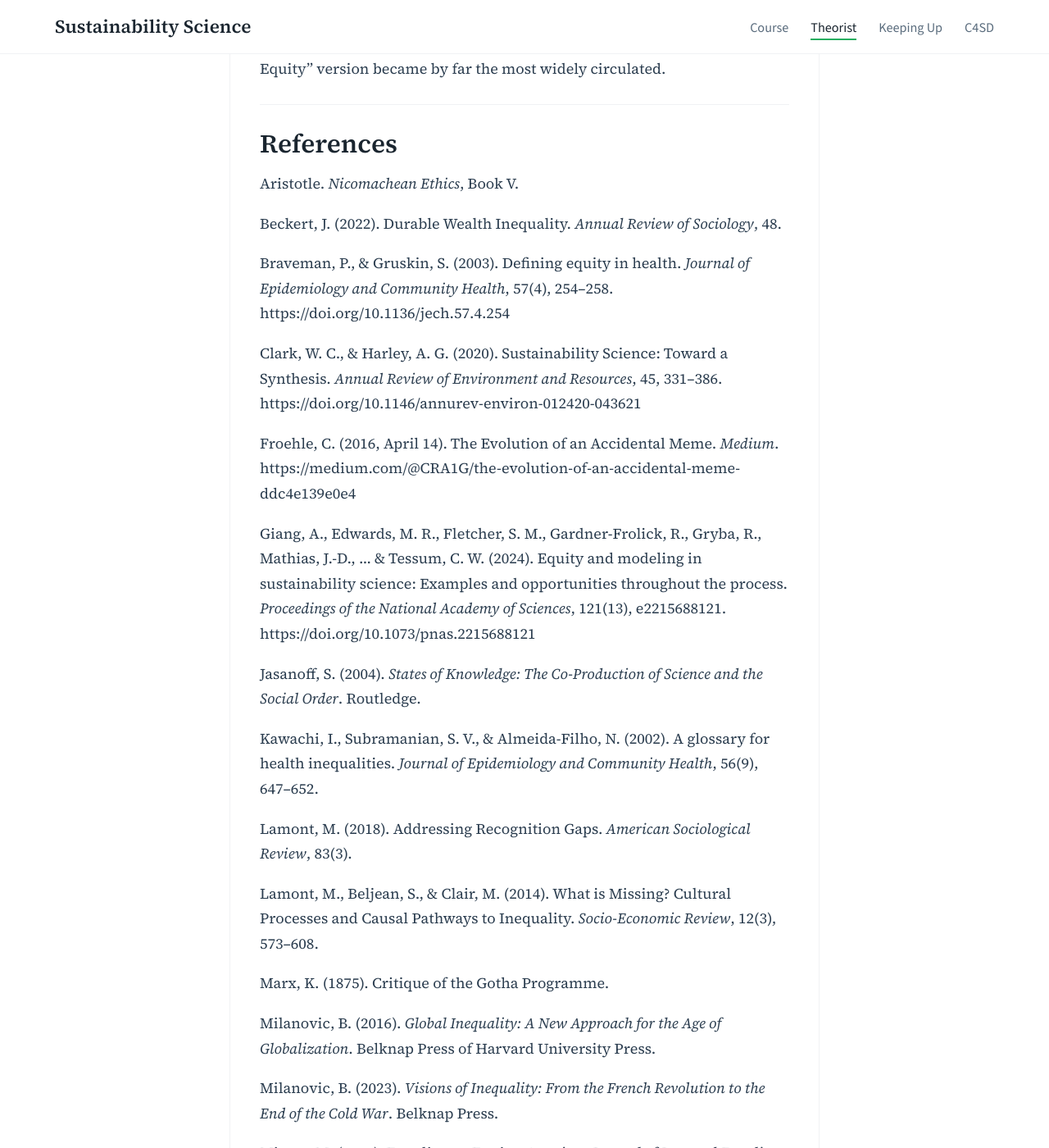
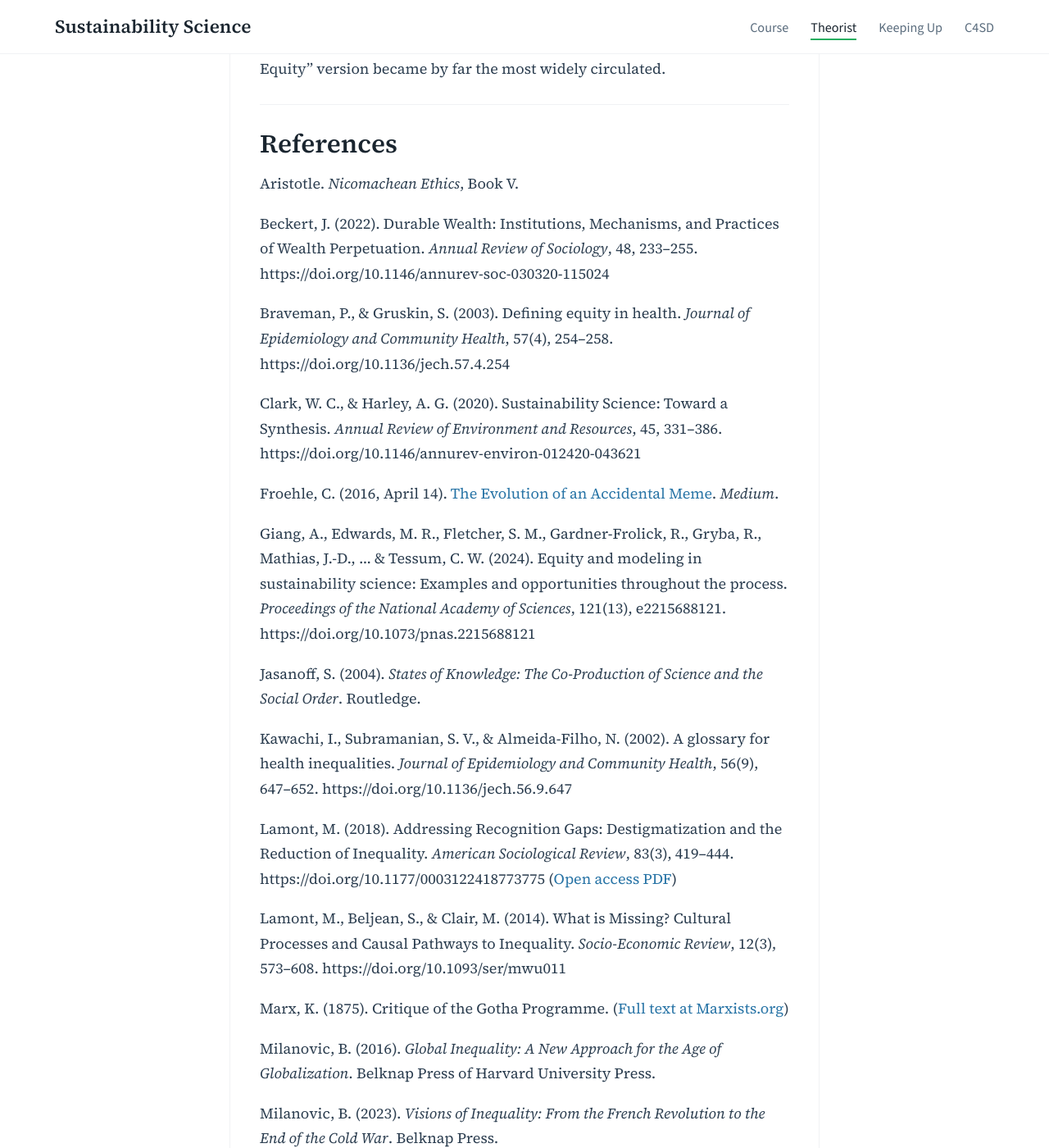
Before and after one commit to agharley/sustsci, a Jekyll site: the page built from blog/_posts/2026-01-01-inequality-inequity.md, in a window 1280 px wide and 1400 px high, scrolled down 16768 px. Shown: the whole window at 82% size. Built offline with Jekyll 4.4.1, drawn with Linux system fonts in a browser that asks for light colours; some of the changed text lies outside the part shown.

Commit message:
Update 2026-01-01-inequality-inequity.md
updatting inequality blog title and citations

```diff
--- a/blog/_posts/2026-01-01-inequality-inequity.md
+++ b/blog/_posts/2026-01-01-inequality-inequity.md
@@ -221,25 +221,25 @@
 
 Aristotle. *Nicomachean Ethics*, Book V.
 
-Beckert, J. (2022). Durable Wealth Inequality. *Annual Review of Sociology*, 48.
+Beckert, J. (2022). Durable Wealth: Institutions, Mechanisms, and Practices of Wealth Perpetuation. *Annual Review of Sociology*, 48, 233–255. https://doi.org/10.1146/annurev-soc-030320-115024
 
 Braveman, P., & Gruskin, S. (2003). Defining equity in health. *Journal of Epidemiology and Community Health*, 57(4), 254–258. https://doi.org/10.1136/jech.57.4.254
 
 Clark, W. C., & Harley, A. G. (2020). Sustainability Science: Toward a Synthesis. *Annual Review of Environment and Resources*, 45, 331–386. https://doi.org/10.1146/annurev-environ-012420-043621
 
-Froehle, C. (2016, April 14). The Evolution of an Accidental Meme. *Medium*. https://medium.com/@CRA1G/the-evolution-of-an-accidental-meme-ddc4e139e0e4
+Froehle, C. (2016, April 14). [The Evolution of an Accidental Meme](https://medium.com/@CRA1G/the-evolution-of-an-accidental-meme-ddc4e139e0e4). *Medium*.
 
 Giang, A., Edwards, M. R., Fletcher, S. M., Gardner-Frolick, R., Gryba, R., Mathias, J.-D., ... & Tessum, C. W. (2024). Equity and modeling in sustainability science: Examples and opportunities throughout the process. *Proceedings of the National Academy of Sciences*, 121(13), e2215688121. https://doi.org/10.1073/pnas.2215688121
 
 Jasanoff, S. (2004). *States of Knowledge: The Co-Production of Science and the Social Order*. Routledge.
 
-Kawachi, I., Subramanian, S. V., & Almeida-Filho, N. (2002). A glossary for health inequalities. *Journal of Epidemiology and Community Health*, 56(9), 647–652.
+Kawachi, I., Subramanian, S. V., & Almeida-Filho, N. (2002). A glossary for health inequalities. *Journal of Epidemiology and Community Health*, 56(9), 647–652. https://doi.org/10.1136/jech.56.9.647
 
-Lamont, M. (2018). Addressing Recognition Gaps. *American Sociological Review*, 83(3).
+Lamont, M. (2018). Addressing Recognition Gaps: Destigmatization and the Reduction of Inequality. *American Sociological Review*, 83(3), 419–444. https://doi.org/10.1177/0003122418773775 ([Open access PDF](https://scholar.harvard.edu/files/lamont/files/asr_addressing_recognition_gaps.pdf))
 
-Lamont, M., Beljean, S., & Clair, M. (2014). What is Missing? Cultural Processes and Causal Pathways to Inequality. *Socio-Economic Review*, 12(3), 573–608.
+Lamont, M., Beljean, S., & Clair, M. (2014). What is Missing? Cultural Processes and Causal Pathways to Inequality. *Socio-Economic Review*, 12(3), 573–608. https://doi.org/10.1093/ser/mwu011
 
-Marx, K. (1875). Critique of the Gotha Programme.
+Marx, K. (1875). Critique of the Gotha Programme. ([Full text at Marxists.org](https://www.marxists.org/archive/marx/works/1875/gotha/))
 
 Milanovic, B. (2016). *Global Inequality: A New Approach for the Age of Globalization*. Belknap Press of Harvard University Press.
 
@@ -247,7 +247,7 @@
 
 Minow, M. (2021). Equality vs. Equity. *American Journal of Law and Equality*, 1, 167–193. https://doi.org/10.1162/ajle_a_00019
 
-Norheim, O. F., & Asada, Y. (2009). The ideal of equal health revisited: Definitions and measures of inequity in health should be better integrated with theories of distributive justice. *International Journal for Equity in Health*, 8(1), 40. https://doi.org/10.1186/1475-9276-8-40
+Norheim, O. F., & Asada, Y. (2009). The ideal of equal health revisited: Definitions and measures of inequity in health should be better integrated with theories of distributive justice. *International Journal for Equity in Health*, 8(1), 40. https://doi.org/10.1186/1475-9276-8-40 ([Open access](https://equityhealthj.biomedcentral.com/articles/10.1186/1475-9276-8-40))
 
 Pierson, P., & Lamont, M. (Eds.). (2019). Inequality as a multidimensional process. *Special Issue of Daedalus: Journal of the American Academy of Arts and Sciences*, 148(3).
 
@@ -259,9 +259,9 @@
 
 Rawls, J. (1971). *A Theory of Justice*. Harvard University Press.
 
-Scheffer, M., van Bavel, B., van de Leemput, I. A., & van Nes, E. H. (2017). Inequality in nature and society. *Proceedings of the National Academy of Sciences*, 114(50), 13154–13157.
+Scheffer, M., van Bavel, B., van de Leemput, I. A., & van Nes, E. H. (2017). Inequality in nature and society. *Proceedings of the National Academy of Sciences*, 114(50), 13154–13157. https://doi.org/10.1073/pnas.1706412114 ([Open access](https://pmc.ncbi.nlm.nih.gov/articles/PMC5740652/))
 
-Sen, A. (1979). Equality of What? *Tanner Lectures on Human Values*, Stanford University.
+Sen, A. (1979). Equality of What? *Tanner Lectures on Human Values*, Stanford University. ([Open access PDF](https://ophi.org.uk/sites/default/files/Sen-1979_Equality-of-What.pdf))
 
 Sen, A. (1992). *Inequality Reexamined*. Harvard University Press.
 
@@ -271,4 +271,4 @@
 
 Willis, R., Curato, N., & Smith, G. (2022). Deliberative democracy and the climate crisis. *WIREs Climate Change*, 13(2), e759. https://doi.org/10.1002/wcc.759
 
-Young, I. M. (2006). Responsibility and Global Justice: A Social Connection Model. *Social Philosophy and Policy*, 23(1), 102–130.
+Young, I. M. (2006). Responsibility and Global Justice: A Social Connection Model. *Social Philosophy and Policy*, 23(1), 102–130. https://doi.org/10.1017/S0265052506060043
```
Also changed, not shown: other parts of blog/_posts/2026-01-01-inequality-inequity.md (+1 -1 lines).
